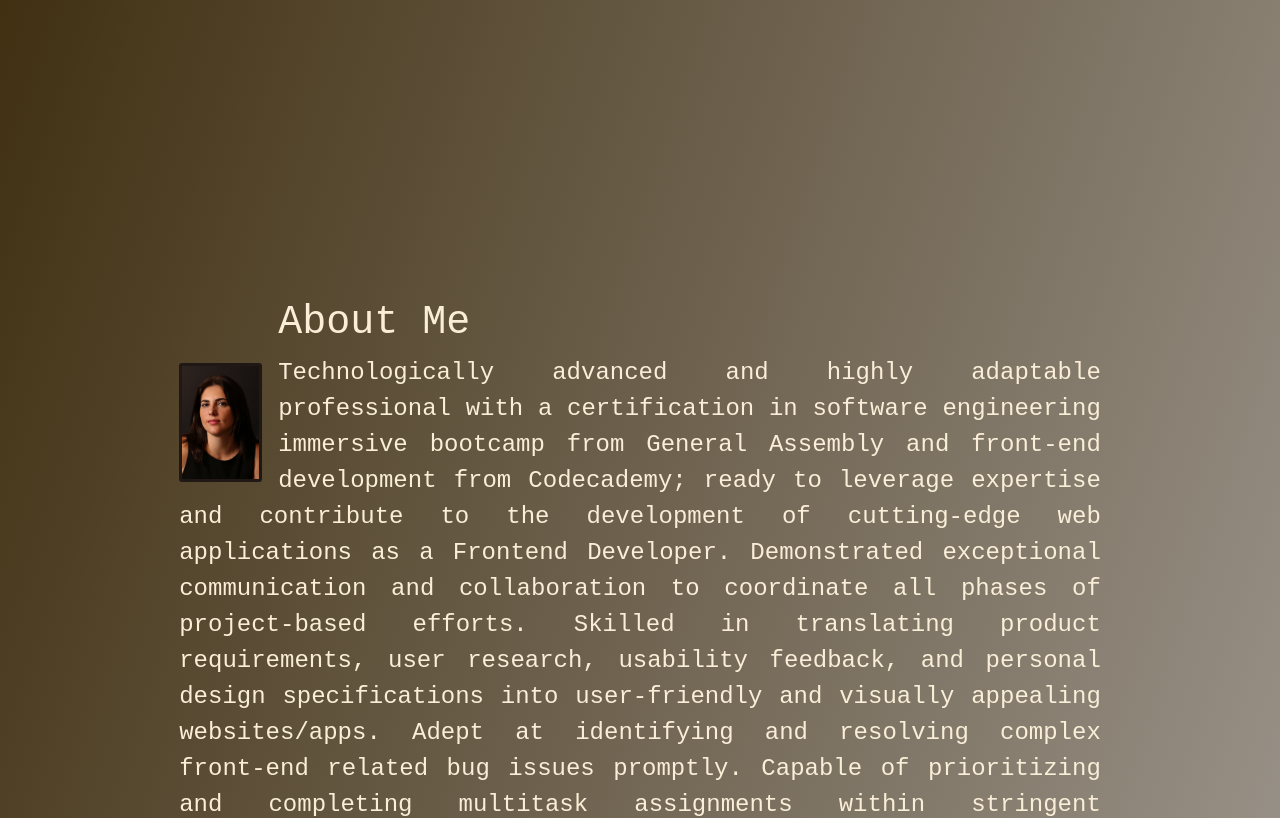
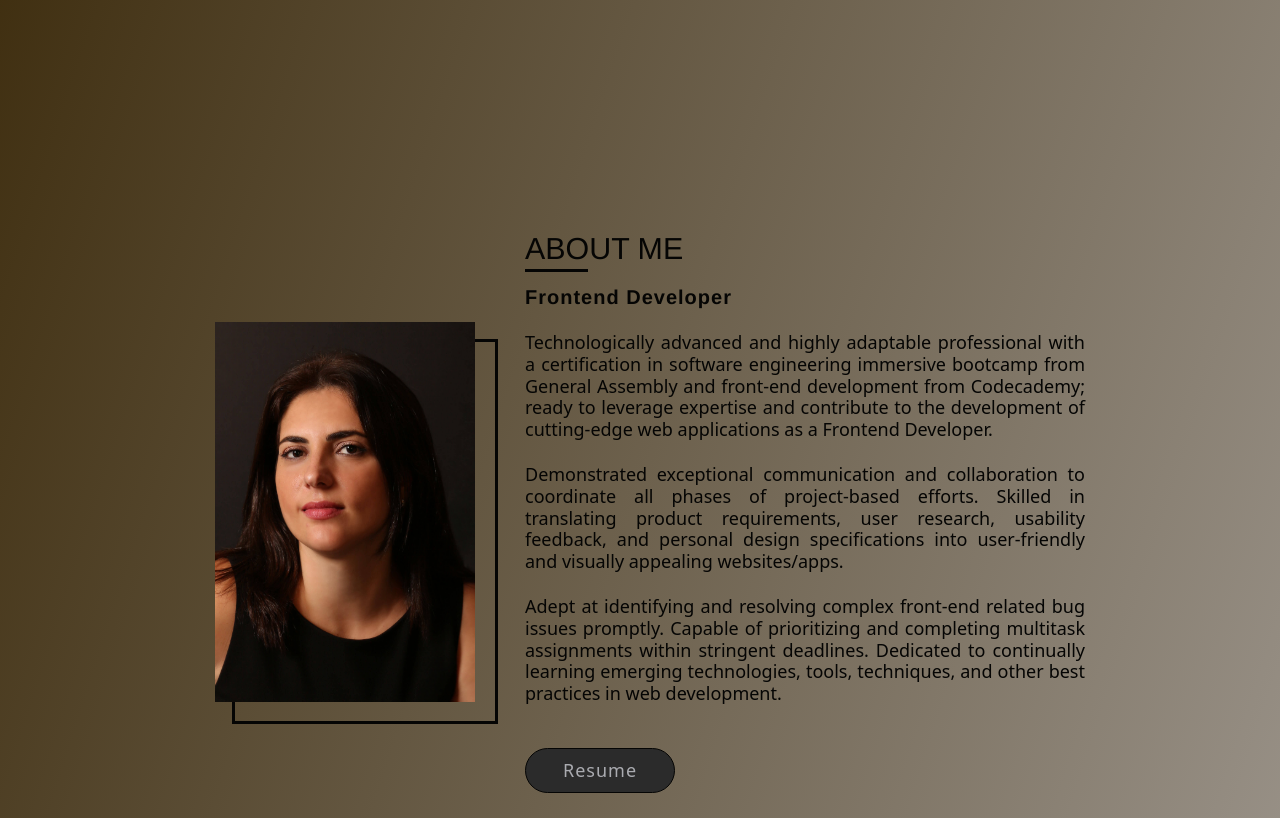
Before and after one commit to LauraTelqiu/My-portfolio, a React (Create React App) app: page / in a window 1280 px wide. Shown: the part 680-1498 px from the top of the page. Built offline with nearby package versions, Linux system fonts and the light colour scheme.

Commit message:
new project and media query

```diff
--- a/src/App.css
+++ b/src/App.css
@@ -18,5 +18,6 @@
   --font-color: hsl(0, 0%, 100%);
   --font-color-hover: hsl(0, 0%, 40%);
   --portfolio-background: rgb(94, 90, 84);
-  --story: rgb(94, 90, 84)
+  --about: rgb(5, 5, 4);
+
 }
--- a/src/screens/aboutMe/AboutMe.js
+++ b/src/screens/aboutMe/AboutMe.js
@@ -1,34 +1,99 @@
 import React from "react";
-import "./about.css";
 import profile from "../../images/profile.jpg";
+import "./me.css";
 
 function AboutMe() {
+
+
+  function handleClick() {
+    window.location.href = 'https://drive.google.com/file/d/1g9GyoSs0qxrXhaA5kTCJ63_tanFuhEVU/view?usp=sharing';
+  }
+
   return (
-    <div className="about__container" id="about-me">
-      <div>
-        <img className="profile" src={profile} alt="profile icon" />
-      </div>
-      <div className="about__text">
-        <h1>About Me</h1>
-        <p>
-          Technologically advanced and highly adaptable professional with a
-          certification in software engineering immersive bootcamp from General
-          Assembly and front-end development from Codecademy; ready to leverage
-          expertise and contribute to the development of cutting-edge web
-          applications as a Frontend Developer. Demonstrated exceptional
-          communication and collaboration to coordinate all phases of
-          project-based efforts. Skilled in translating product requirements,
-          user research, usability feedback, and personal design specifications
-          into user-friendly and visually appealing websites/apps. Adept at
-          identifying and resolving complex front-end related bug issues
-          promptly. Capable of prioritizing and completing multitask assignments
-          within stringent deadlines. Dedicated to continually learning emerging
-          technologies, tools, techniques, and other best practices in web
-          development.
-        </p>
+    <div className="aboutMe" id="about-me">
+      <div className="about_container">
+        <div className="about_contents">
+          <section className="imageSection">
+            <img className="profile" src={profile} alt="profile icon" />
+          </section>
+          <section className="infoSection">
+            <h1>About Me</h1>
+            <h2>Frontend Developer</h2>
+            <p>
+              Technologically advanced and highly adaptable professional with a
+              certification in software engineering immersive bootcamp from
+              General Assembly and front-end development from Codecademy; ready
+              to leverage expertise and contribute to the development of
+              cutting-edge web applications as a Frontend Developer.
+            </p>
+            <p>
+              Demonstrated exceptional communication and collaboration to
+              coordinate all phases of project-based efforts. Skilled in
+              translating product requirements, user research, usability
+              feedback, and personal design specifications into user-friendly
+              and visually appealing websites/apps.
+            </p>
+            <p>
+              Adept at identifying and resolving complex front-end related bug
+              issues promptly. Capable of prioritizing and completing multitask
+              assignments within stringent deadlines. Dedicated to continually
+              learning emerging technologies, tools, techniques, and other best
+              practices in web development.
+            </p>
+            {/* <div className="personalInfo">
+              <div>
+                <span>Name:</span>
+                <span>Laura Telqiu</span>
+              </div>
+              <div>
+                <span>Email:</span>
+                <span>lauratelqiu@gmail.com</span>
+              </div>
+            </div> */}
+            <div className="button">
+              <button onClick={handleClick}>Resume</button>
+
+            </div>
+          </section>
+        </div>
       </div>
     </div>
   );
 }
 
 export default AboutMe;
+
+// import React from "react";
+// import "./about.css";
+// import profile from "../../images/profile.jpg";
+
+// function AboutMe() {
+//   return (
+//     <div className="about__container" id="about-me">
+//       <div>
+//         <img className="profile" src={profile} alt="profile icon" />
+//       </div>
+//       <div className="about__text">
+//         <h1>About Me</h1>
+//         <p>
+//           Technologically advanced and highly adaptable professional with a
+//           certification in software engineering immersive bootcamp from General
+//           Assembly and front-end development from Codecademy; ready to leverage
+//           expertise and contribute to the development of cutting-edge web
+//           applications as a Frontend Developer. Demonstrated exceptional
+//           communication and collaboration to coordinate all phases of
+//           project-based efforts. Skilled in translating product requirements,
+//           user research, usability feedback, and personal design specifications
+//           into user-friendly and visually appealing websites/apps. Adept at
+//           identifying and resolving complex front-end related bug issues
+//           promptly. Capable of prioritizing and completing multitask assignments
+//           within stringent deadlines. Dedicated to continually learning emerging
+//           technologies, tools, techniques, and other best practices in web
+//           development.
+//         </p>
+//       </div>
+//     </div>
+//   );
+// }
+
+// export default AboutMe;
--- /dev/null
+++ b/src/screens/aboutMe/me.css
@@ -0,0 +1,319 @@
+.aboutMe {
+  display: flex;
+  justify-content: center;
+  align-items: center;
+  justify-content: center;
+  flex-wrap: wrap;
+  padding: 50px 0;
+}
+
+.about_container {
+  width: 100%;
+  max-width: 1100px;
+  display: flex;
+  flex-direction: column;
+  align-items: center;
+  padding: 0 16px;
+}
+
+.about_contents {
+  display: flex;
+  flex-wrap: wrap;
+  justify-content: center;
+  align-items: center;
+  margin-top: 60px;
+  max-width: 900px;
+  width: 100%;
+}
+
+.about_contents .imageSection {
+  position: relative;
+  min-width: 300px;
+  height: 380px;
+  margin-right: 30px;
+  margin-bottom: 30px;
+  z-index: 0;
+  /* Make sure the image is behind the outline */
+}
+
+.imageSection img {
+  width: 100%;
+  height: 100%;
+  object-fit: contain;
+  z-index: 1;
+  /* Bring the image to the front */
+}
+
+.imageSection::after {
+  position: absolute;
+  content: "";
+  width: calc(100% - 40px);
+  height: calc(100% - 1px);
+  outline: 3px solid var(--about);
+  top: 20px;
+  left: 40px;
+
+  z-index: -1;
+  /* Send the outline behind the image */
+}
+
+.infoSection {
+  max-width: 35rem;
+  width: 100%;
+  margin-bottom: 30px;
+}
+
+.infoSection h1 {
+  color: var(--about);
+  font-size: 1.9rem;
+  font-family: helvetica;
+  text-transform: uppercase;
+  display: inline-block;
+  margin-bottom: 5px;
+  position: relative;
+}
+
+.infoSection h1::before {
+  content: "";
+  position: absolute;
+  width: 100%;
+  height: 1px;
+  top: 110%;
+  left: 15px;
+  /* background-color: #aaabb0; */
+}
+
+.infoSection h1::after {
+  content: "";
+  position: absolute;
+  width: 40%;
+  height: 3px;
+  top: calc(110% - 1px);
+  left: 0px;
+  background-color: var(--about);
+}
+
+.infoSection h2 {
+  font-family: Helvetica;
+  font-size: 20px;
+  font-weight: 600;
+  color: var(--about);
+  padding: 14px 0px 15px;
+  text-transform: capitalize;
+  letter-spacing: 1px;
+}
+
+.infoSection p {
+  color: var(--about);
+  font-size: 18px;
+  line-height: 1.2;
+  text-align: justify;
+  padding-bottom: 8px;
+}
+
+.personalInfo {
+  display: flex;
+  flex-wrap: wrap;
+  justify-content: space-between;
+  align-items: center;
+  margin-top: 14px;
+  padding-bottom: 10px;
+  border-bottom: 1px solid #555;
+}
+
+.personalInfo div {
+  display: flex;
+  flex-direction: column;
+  margin-right: 10px;
+}
+
+.personalInfo div span {
+  color: #aaabb0;
+  letter-spacing: 1px;
+}
+
+.infoSection button {
+  min-width: 150px;
+  padding: 8px 18px;
+  border: 1px solid var(--about);
+  border-radius: 25px;
+  font-size: 18px;
+  background-color: #2b2b2b;
+  color: #aaabb0;
+  letter-spacing: 1px;
+  transition: all 0.4s;
+  margin-top: 20px;
+}
+
+.infoSection button:hover {
+  color: var(--about);
+  border-color: #aaabb0;
+}
+
+@media screen and (max-width: 900px) {
+  .aboutMe {
+    padding-top: 30%;
+  }
+
+  .about_contents {
+    flex-direction: column;
+  }
+
+  .imageSection {
+    margin-right: 0;
+    margin-bottom: 20px;
+    max-width: 100%;
+    height: calc((100vw - 80px) * 0.8 - 20px);
+
+
+  }
+
+  .infoSection {
+    max-width: 100%;
+  }
+
+  .personalInfo {
+    flex-direction: column;
+    margin-top: 20px;
+    padding-bottom: 20px;
+    border-bottom: none;
+  }
+
+  .personalInfo div {
+    margin-right: 0;
+    margin-bottom: 10px;
+  }
+}
+
+
+/* .aboutMe {
+  width: 100%;
+  min-height: 100vh;
+  display: flex;
+  justify-content: center;
+  align-items: center;
+}
+
+.about_container {
+  width: 100%;
+  padding: 50px 8%;
+}
+
+.about_container .about_contents {
+  display: grid;
+  grid-template-columns: 2fr 5fr;
+  grid-gap: 70px;
+  grid-template-areas: "imageSect infoSect";
+}
+
+.about_contents .imageSection {
+  position: relative;
+  min-width: 300px;
+  height: 380px;
+}
+
+.imageSection img {
+  width: 100%;
+  height: 100%;
+  object-fit: contain;
+  position: relative;
+  z-index: 2;
+}
+
+
+.about_contents .imageSection::after {
+  position: absolute;
+  content: "";
+  width: 100%;
+  height: 100%;
+  outline: 3px solid var(--about);
+  top: 30px;
+  right: 2px;
+  z-index: 1;
+}
+
+.infoSection h1 {
+  color: #dedce1;
+  font-size: 30px;
+  font-family: helvetica;
+  text-transform: uppercase;
+  display: inline-block;
+  margin-bottom: 5px;
+  position: relative;
+}
+
+.infoSection h1::before {
+  content: "";
+  position: absolute;
+  width: 100%;
+  height: 1px;
+  top: 110%;
+  left: 0;
+  background-color: #aaabb0;
+}
+
+.infoSection h1::after {
+  content: "";
+  position: absolute;
+  width: 40%;
+  height: 3px;
+  top: calc(110% - 1px);
+  left: 0px;
+  background-color: var(--about);
+}
+
+.infoSection h2 {
+  font-family: Helvetica;
+  font-size: 20px;
+  font-weight: 600;
+  color: var(--about);
+  padding: 14px 0px 15px;
+  text-transform: capitalize;
+  letter-spacing: 1px;
+}
+
+.infoSection p {
+  color: #aaabb0;
+  font-size: 18px;
+  line-height: 1.2;
+  text-align: justify;
+  padding-bottom: 8px;
+}
+
+.personalInfo {
+  display: grid;
+  grid-template-columns: 1fr 1fr;
+  grid-gap: 10px 20px;
+  margin-top: 14px;
+  padding-bottom: 10px;
+  border-bottom: 1px solid #555;
+}
+
+.personalInfo div {
+  display: grid;
+  grid-template-columns: 1fr 1fr;
+}
+
+.personalInfo div span {
+  color: #aaabb0;
+  letter-spacing: 1px;
+}
+
+.infoSection button {
+  min-width: 150px;
+  padding: 8px 18px;
+  border: 1px solid var(--about);
+  border-radius: 25px;
+  font-size: 18px;
+  background-color: #2b2b2b;
+  color: #aaabb0;
+  letter-spacing: 1px;
+  cursor: pointer;
+  transition: all 0.4s;
+  margin-top: 20px;
+}
+
+.infoSection button:hover {
+  color: var(--about);
+  border-color: #aaabb0;
+} */
--- a/src/screens/header/header.css
+++ b/src/screens/header/header.css
@@ -6,7 +6,7 @@
 }
 
 
-.about img {
+/* .about img {
   object-fit: cover;
   object-position: top left;
 
@@ -14,7 +14,7 @@
   height: 220px;
   border-radius: 50%;
   border: 1px solid #201815;
-}
+} */
 
 .about {
   width: 100%;
--- a/src/screens/portfolio/portfolio.css
+++ b/src/screens/portfolio/portfolio.css
@@ -1,4 +1,5 @@
 .portfolio__main__container {
+
   color: rgb(5, 5, 4);
   display: flex;
   flex-direction: column;
@@ -15,6 +16,8 @@
   border-radius: 3px;
   object-fit: fill;
 
+  border-bottom: 5px solid var(--nav-color);
+  border-top: 5px solid var(--nav-color);
 }
 
 .modal-header,
--- a/src/screens/technologies/Technologies.jsx
+++ b/src/screens/technologies/Technologies.jsx
@@ -7,7 +7,7 @@ function Technologies() {
   return (
     <div className="technologies__container" id="technologies">
       <div>
-        <h1 style={{ textAlign: 'center' }}>SOME OF TECHNOLOGIES I USE</h1>
+        <h1 style={{ textAlign: 'center', padding: "2%" }}>SOME OF TECHNOLOGIES I USE</h1>
       </div>
       <div className="tech__cards__container">
         {techs.map((e, idx) => {
--- a/src/screens/technologies/technologies.css
+++ b/src/screens/technologies/technologies.css
@@ -5,7 +5,7 @@
   display: flex;
   flex-direction: column;
   align-items: center;
-  padding: 5% 0;
+  padding: 8% 0;
   box-sizing: content-box;
 
 }
@@ -39,9 +39,9 @@
   border-radius: 50%;
 }
 
-@media only screen and (max-width: 768px) {
+@media only screen and (max-width: 900px) {
   .technologies__container {
-    padding-top: 15%;
+    padding: 25% 0;
   }
 
 }
```
Also changed, not shown: src/helpers/portfolioData.js (+14 -4 lines), src/images/natours.png (added).
